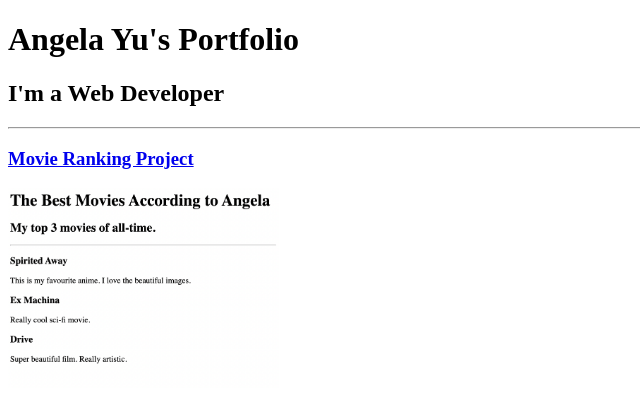
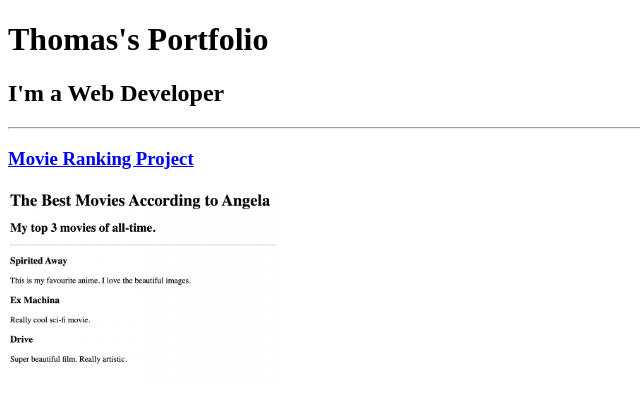
Before and after one commit to ThomBtn/fullstackTraining, a plain HTML site: page index.html in a window 1280 px wide. Shown: the top 408 px of the page, without its empty margins (0-640 px from the left). Drawn offline with Linux system fonts and the light colour scheme.

Commit message:
Update index.html

```diff
--- a/index.html
+++ b/index.html
@@ -3,11 +3,11 @@
 
 <head>
   <meta charset="UTF-8">
-  <title>Angela's Portfolio</title>
+  <title>Thomas's Portfolio</title>
 </head>
 
 <body>
-  <h1>Angela Yu's Portfolio</h1>
+  <h1>Thomas's Portfolio</h1>
   <h2>I'm a Web Developer</h2>
   <hr />
   <h3><a href="./public/movie-ranking.html">Movie Ranking Project</a></h3>
```
